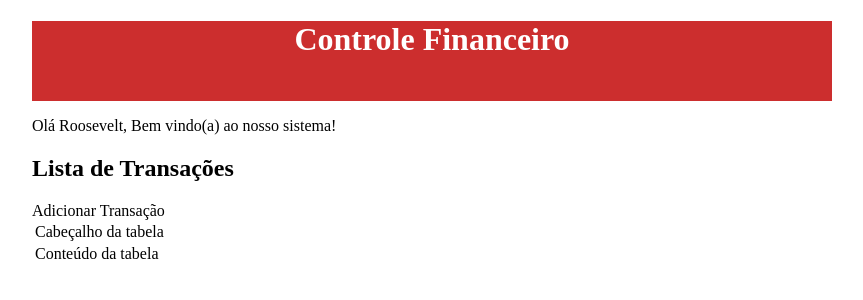
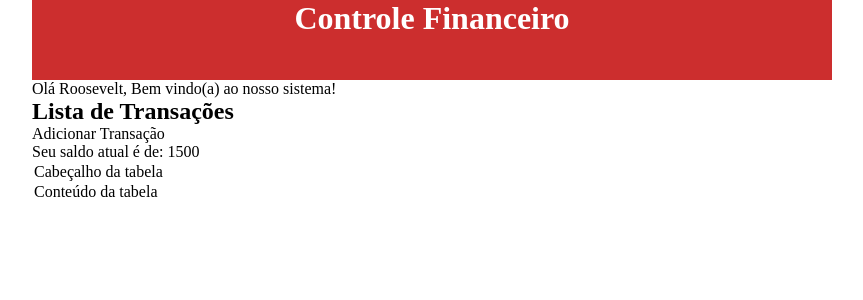
Before and after one commit to roofranklin/controle-financeiro, an Angular app: page / in a window 1280 px wide. Shown: the top 300 px of the page, without its empty margins (208-1071 px from the left). Built offline with nearby package versions, Linux system fonts and the light colour scheme.

Commit message:
Interpolação usando função

```diff
--- a/src/app/listar-transacoes/listar-transacoes.component.html
+++ b/src/app/listar-transacoes/listar-transacoes.component.html
@@ -6,6 +6,7 @@
         <p class="boas-vindas">{{ boasVindas }}</p>
         <h2>Lista de Transações</h2>
         <a routerLink="/adicionar">Adicionar Transação</a>
+        <p>Seu saldo atual é de: {{ saldo() }}</p>
         <table>
             <thead>
                 <td>Cabeçalho da tabela</td>
--- a/src/app/listar-transacoes/listar-transacoes.component.ts
+++ b/src/app/listar-transacoes/listar-transacoes.component.ts
@@ -8,7 +8,17 @@ import { Component } from '@angular/core';
   styleUrl: './listar-transacoes.component.scss'
 })
 export class ListarTransacoesComponent {
+  // INTERPOLAÇÃO DE VARIAVEIS
   public nome = 'Roosevelt';
   public titulo = 'Controle Financeiro';
   public boasVindas = 'Olá ' + this.nome + ', Bem vindo(a) ao nosso sistema!';
+
+  // INTERPOLAÇÃO USANDO RETORNO DE UMA FUNÇÃO
+  public receitas = 2000;
+  public despesas = 500;
+
+  public saldo() {
+    return this.receitas - this.despesas
+  }
+
 }
--- a/src/styles.scss
+++ b/src/styles.scss
@@ -1,5 +1,5 @@
 /* You can add global styles to this file, and also import other style files */
-html, body {
+* {
     margin: 0;
     padding: 0;
 }
```
